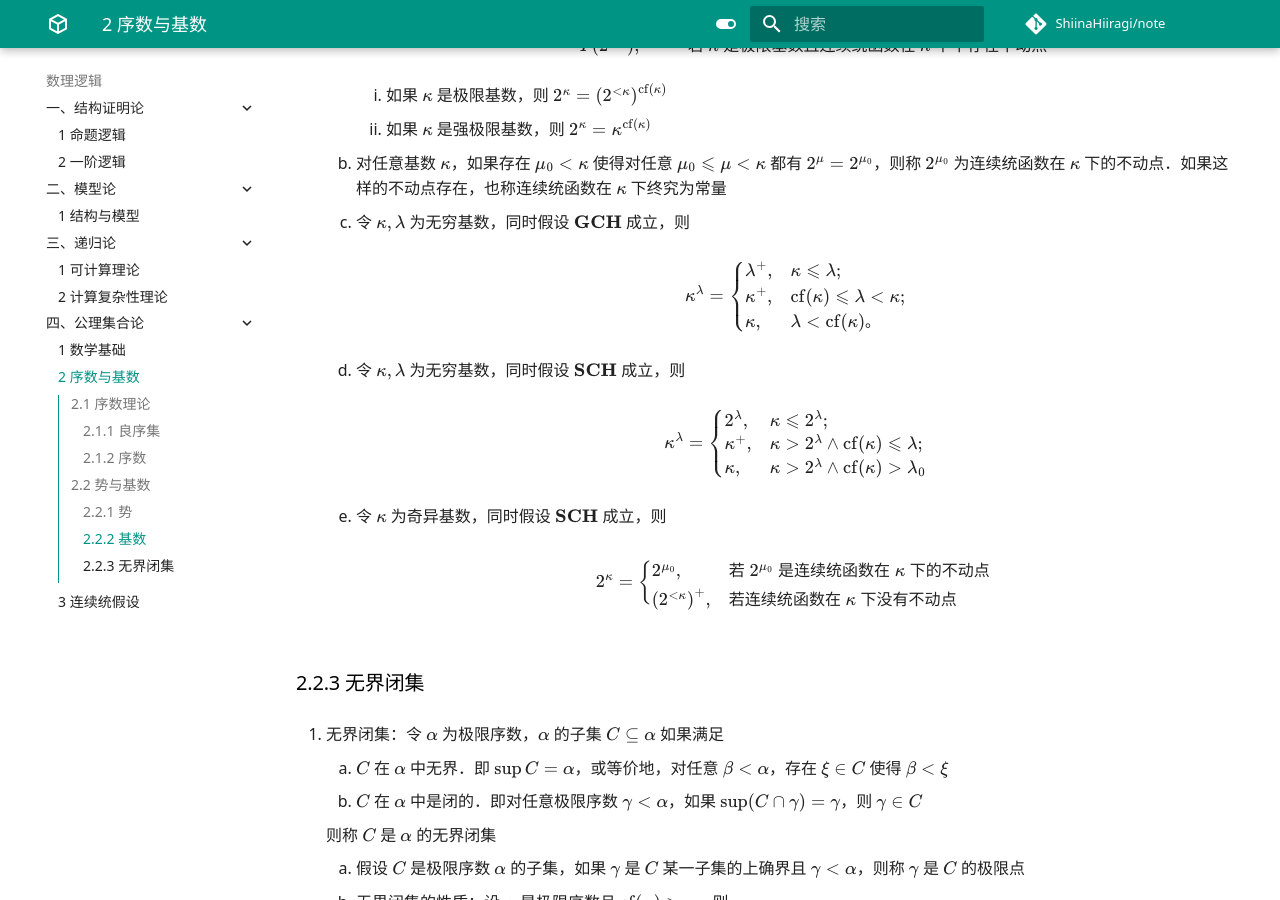
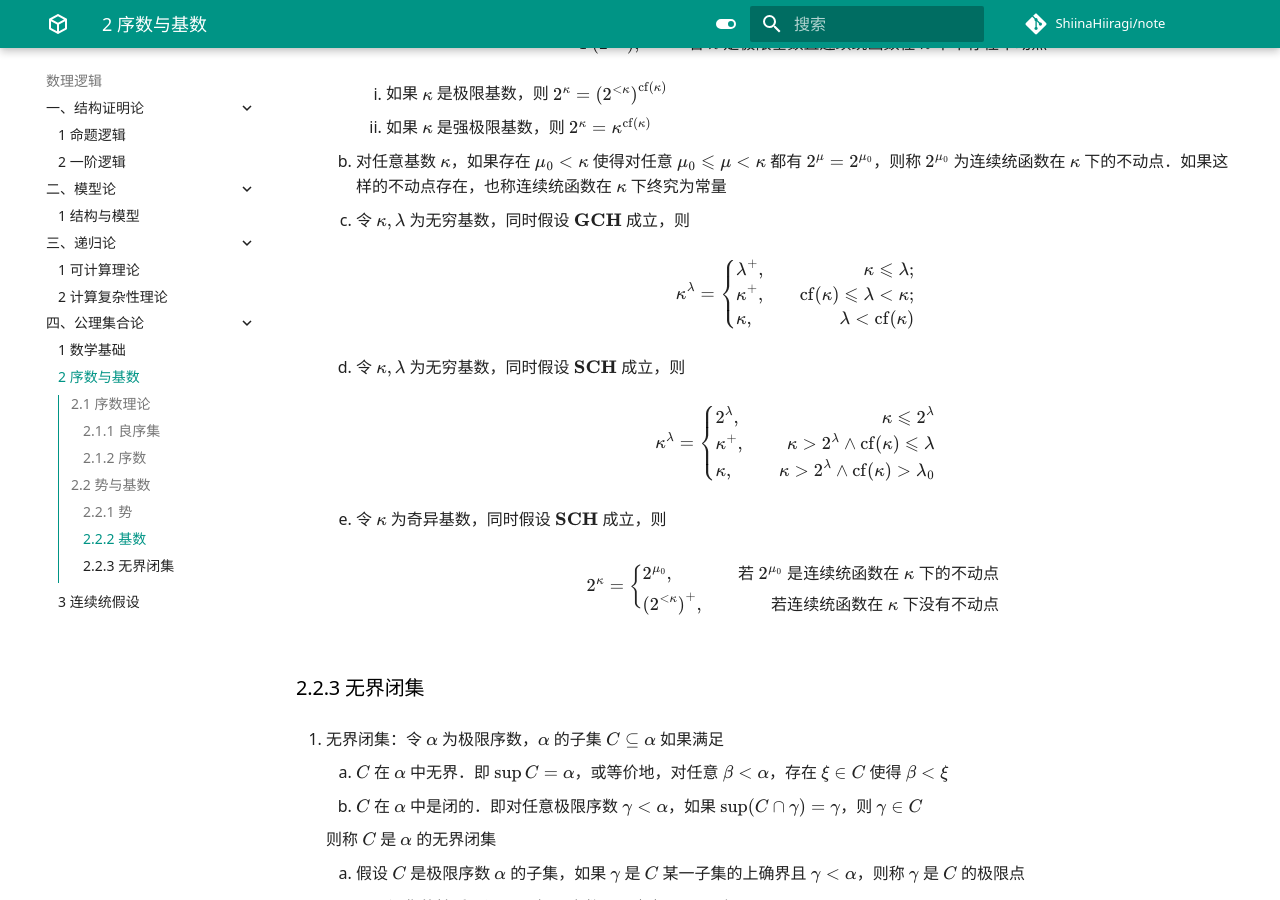
Before and after one commit to ShiinaHiiragi/note, an MkDocs documentation site: the page built from docs/logic/set/ordinal.md, in a window 1280 px wide and 900 px high, scrolled down 9843 px. Built offline with MkDocs 1.6.1 and Material for MkDocs 9.7.7, drawn with Linux system fonts in a browser that asks for light colours; comment, search, counter and statistics services are not loaded; some of the changed text lies outside the part shown.

Commit message:
change align

```diff
--- a/docs/logic/set/ordinal.md
+++ b/docs/logic/set/ordinal.md
@@ -132,19 +132,19 @@
     1. 对任意自然数 $n \geqslant 2$，定义 $S_{n}$ 如下
 
         $$
-        \begin{array}{ll}
-        S_{n}(m)=m, & m < n, \\
-        S_{n}(m)=k \cdot(n+1)^{S_{n}(t)}+S_{n}(b), & m \geqslant n \wedge m=k \cdot n^{t}+b, k<n, b<n^{t}, t \geqslant 1
-        \end{array}
+        \begin{aligned}
+        & S_{n}(m)=m, & m < n, \\
+        & S_{n}(m)=k \cdot(n+1)^{S_{n}(t)}+S_{n}(b), & m \geqslant n \wedge m=k \cdot n^{t}+b, k<n, b<n^{t}, t \geqslant 1
+        \end{aligned}
         $$
 
     2. 对任意自然数 $n \geqslant 2$，定义 $f_{n}$ 如下
 
         $$
-        \begin{array}{ll}
-        f_{n}(k)=k, & k<n \\
-        f_{n}(m)=\omega^{f_{n}(t)} \cdot k+f_{n}(b), & m \geqslant n \wedge m=k \cdot n^{t}+b,k<n, b<n^{t}, t \geqslant 1
-        \end{array}
+        \begin{aligned}
+        & f_{n}(k)=k, & k<n \\
+        & f_{n}(m)=\omega^{f_{n}(t)} \cdot k+f_{n}(b), & m \geqslant n \wedge m=k \cdot n^{t}+b,k<n, b<n^{t}, t \geqslant 1
+        \end{aligned}
         $$
 
     3. 对任意自然数 $n \geqslant 1$ 定义 $g_{n}$ 如下
@@ -350,23 +350,30 @@
     3. 令 $\kappa, \lambda$ 为无穷基数，同时假设 $\textbf{GCH}$ 成立，则
 
         $$
-        \kappa^{\lambda}=\left\{\begin{array}{ll}
-        \lambda^{+}, & \kappa \leqslant \lambda ; \\
-        \kappa^{+}, & \operatorname{cf}(\kappa) \leqslant \lambda<\kappa ; \\
-        \kappa, & \lambda<\operatorname{cf}(\kappa) 。
-        \end{array}\right.
+        \kappa^{\lambda}=\left\{\begin{aligned}
+        & \lambda^{+}, & \kappa \leqslant \lambda ; \\
+        & \kappa^{+}, & \operatorname{cf}(\kappa) \leqslant \lambda<\kappa ; \\
+        & \kappa, & \lambda<\operatorname{cf}(\kappa)
+        \end{aligned}\right.
         $$
 
     4. 令 $\kappa, \lambda$ 为无穷基数，同时假设 $\textbf{SCH}$ 成立，则
 
         $$
-        \kappa^{\lambda}= \begin{cases}2^{\lambda}, & \kappa \leqslant 2^{\lambda} ; \\ \kappa^{+}, & \kappa>2^{\lambda} \wedge \operatorname{cf}(\kappa) \leqslant \lambda ; \\ \kappa, & \kappa>2^{\lambda} \wedge \operatorname{cf}(\kappa)>\lambda_{0}\end{cases}
+        \kappa^{\lambda}= \left\{\begin{aligned}
+        & 2^{\lambda}, & \kappa \leqslant 2^{\lambda} \\
+        & \kappa^{+}, & \kappa>2^{\lambda} \wedge \operatorname{cf}(\kappa) \leqslant \lambda \\
+        & \kappa, & \kappa>2^{\lambda} \wedge \operatorname{cf}(\kappa)>\lambda_{0}
+        \end{aligned}\right.
         $$
 
     5. 令 $\kappa$ 为奇异基数，同时假设 $\mathbf{SCH}$ 成立，则
 
         $$
-        2^{\kappa}= \begin{cases}2^{\mu_{0}}, & \textsf{若 } 2^{\mu_{0}} \textsf{ 是连续统函数在 } \kappa \textsf{ 下的不动点 } \\ \left(2^{<\kappa}\right)^{+}, & \textsf{若连续统函数在 } \kappa \textsf{ 下没有不动点 }\end{cases}
+        2^{\kappa}= \left\{\begin{aligned}
+        & 2^{\mu_{0}}, & \textsf{若 } 2^{\mu_{0}} \textsf{ 是连续统函数在 } \kappa \textsf{ 下的不动点 } \\
+        & \left(2^{<\kappa}\right)^{+}, & \textsf{若连续统函数在 } \kappa \textsf{ 下没有不动点 }
+        \end{aligned}\right.
         $$
 
 ### 2.2.3 无界闭集
```
Also changed, not shown: docs/index.md (+1 -1 lines), docs/logic/rec/calc.md (+5 -3 lines).
